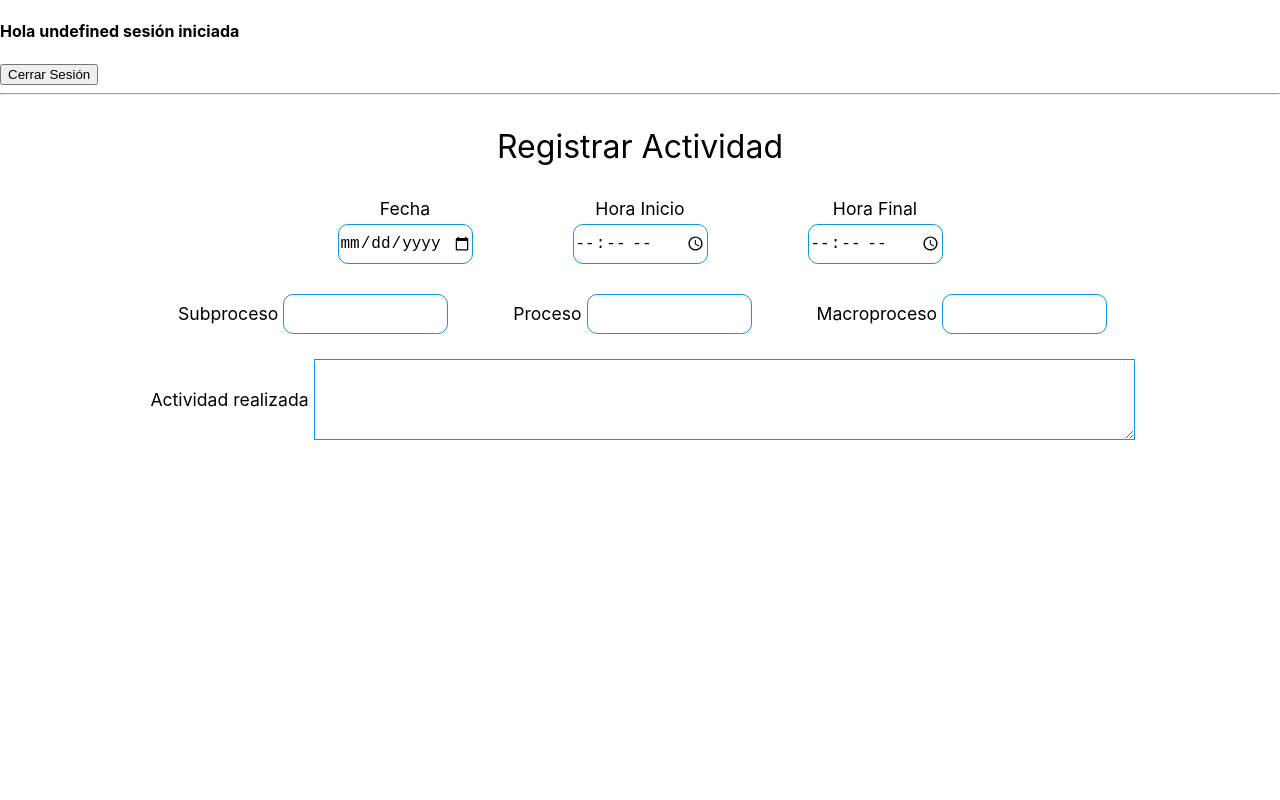
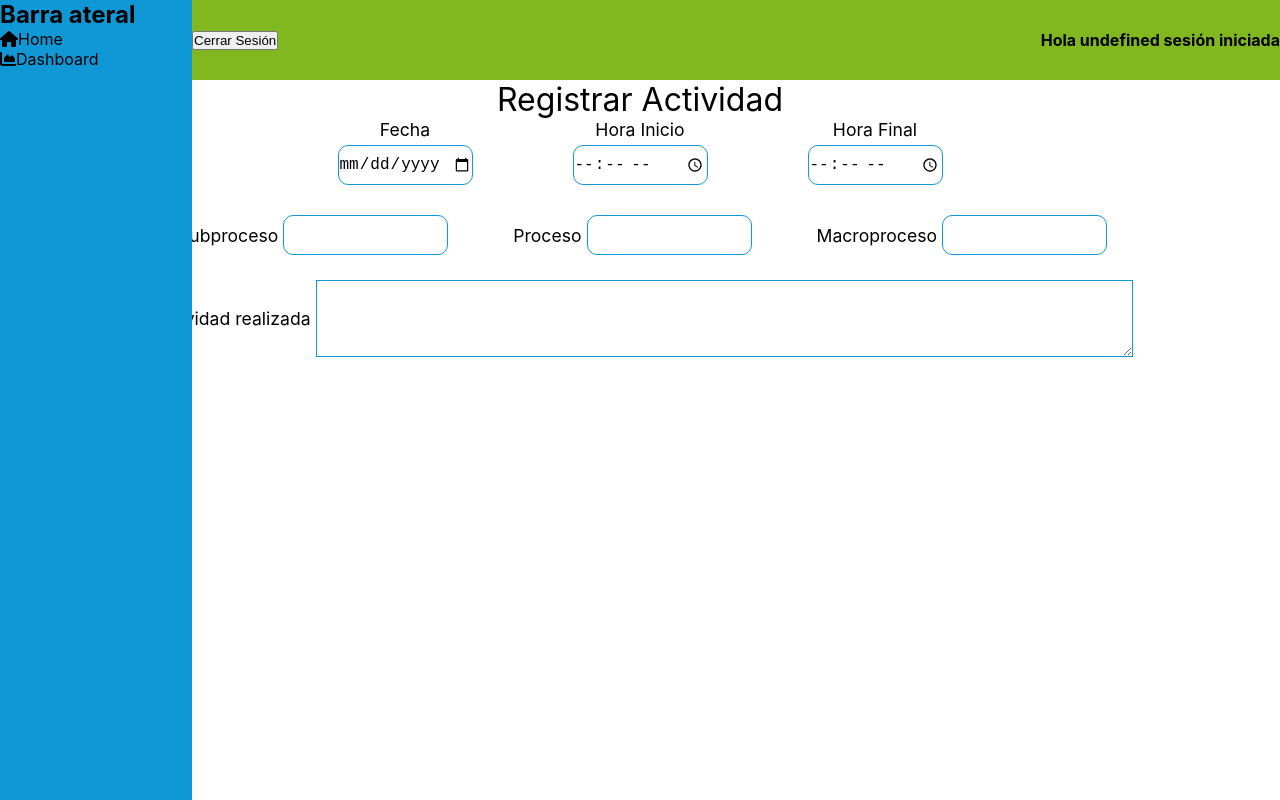
Before and after one commit to drbv27/PygmaProdutivity, a Next.js app: page /HomeP in a window 1280 px wide. Built offline with nearby package versions, Linux system fonts and the light colour scheme.

Commit message:
navbar and header

```diff
--- /dev/null
+++ b/components/layout/Header.js
@@ -0,0 +1,22 @@
+import React from "react";
+import styled from "@emotion/styled";
+
+const Cabecera = styled.div`
+  margin-left: 15vw;
+  height: 80px;
+  background-color: #81b71f;
+  display: flex;
+  flex-direction: row-reverse;
+  justify-content: space-between;
+  align-items: center;
+`;
+
+const Header = (props) => {
+  return (
+    <>
+      <Cabecera>{props.children}</Cabecera>
+    </>
+  );
+};
+
+export default Header;
--- /dev/null
+++ b/components/layout/Navbar.js
@@ -0,0 +1,43 @@
+import React from "react";
+import styled from "@emotion/styled";
+import { FontAwesomeIcon } from "@fortawesome/react-fontawesome";
+import { faChartArea, faHouse } from "@fortawesome/free-solid-svg-icons";
+import Link from "next/link";
+
+const Contenedor = styled.div`
+  background-color: #1097d5;
+  position: fixed;
+  width: 15vw;
+  height: 100%;
+`;
+
+const Navbar = () => {
+  return (
+    <>
+      <Contenedor>
+        <h2 className="titu">Barra ateral</h2>
+        <div>
+          <ul>
+            <li>
+              <FontAwesomeIcon icon={faHouse} />
+              <Link href="/">
+                <a>Home</a>
+              </Link>
+            </li>
+            <li>
+              <FontAwesomeIcon icon={faChartArea} />
+              <Link href="/dash">
+                <a>Dashboard</a>
+              </Link>
+            </li>
+            <li></li>
+            <li></li>
+            <li></li>
+          </ul>
+        </div>
+      </Contenedor>
+    </>
+  );
+};
+
+export default Navbar;
--- a/pages/HomeP.js
+++ b/pages/HomeP.js
@@ -1,23 +1,26 @@
-import React from 'react'
-import firebaseApp from '../credenciales'
-import { getAuth,signOut } from 'firebase/auth'
-import AgregarTarea from '../components/AgregarTarea';
-import ListadoTareas from '../components/ListadoTareas';
+import React from "react";
+import firebaseApp from "../credenciales";
+import { getAuth, signOut } from "firebase/auth";
+import AgregarTarea from "../components/AgregarTarea";
+import ListadoTareas from "../components/ListadoTareas";
+import Navbar from "../components/layout/Navbar";
+import Header from "../components/layout/Header";
 
 const auth = getAuth(firebaseApp);
 
-const HomeP = ({correoUsuario}) => {
+const HomeP = ({ correoUsuario }) => {
   return (
-    <div>
+    <>
+      <Navbar />
+      <Header>
         <h4>{`Hola ${correoUsuario} sesión iniciada`}</h4>
-        <button onClick={()=>signOut(auth)}>
-            Cerrar Sesión
-        </button>
-        <hr/>
-        <AgregarTarea/>
-        <ListadoTareas/>
-    </div>
-  )
-}
+        <button onClick={() => signOut(auth)}>Cerrar Sesión</button>
+      </Header>
 
-export default HomeP
+      <AgregarTarea />
+      <ListadoTareas />
+    </>
+  );
+};
+
+export default HomeP;
--- a/styles/globals.css
+++ b/styles/globals.css
@@ -1,3 +1,9 @@
+*,
+*::after,
+*::before {
+  margin: 0;
+  padding: 0;
+}
 html,
 body {
   padding: 0;
--- /dev/null
+++ b/styles/navbar.module.css
@@ -0,0 +1,3 @@
+.titu {
+  color: green;
+}
```
Also changed, not shown: components/layout/Layout.js (added, +14 -0 lines), package.json (+7 -1 lines), pages/dash.js (added, +7 -0 lines), components/navbar.js (deleted), 1 other file (tests, documents, lock files or other folders).
